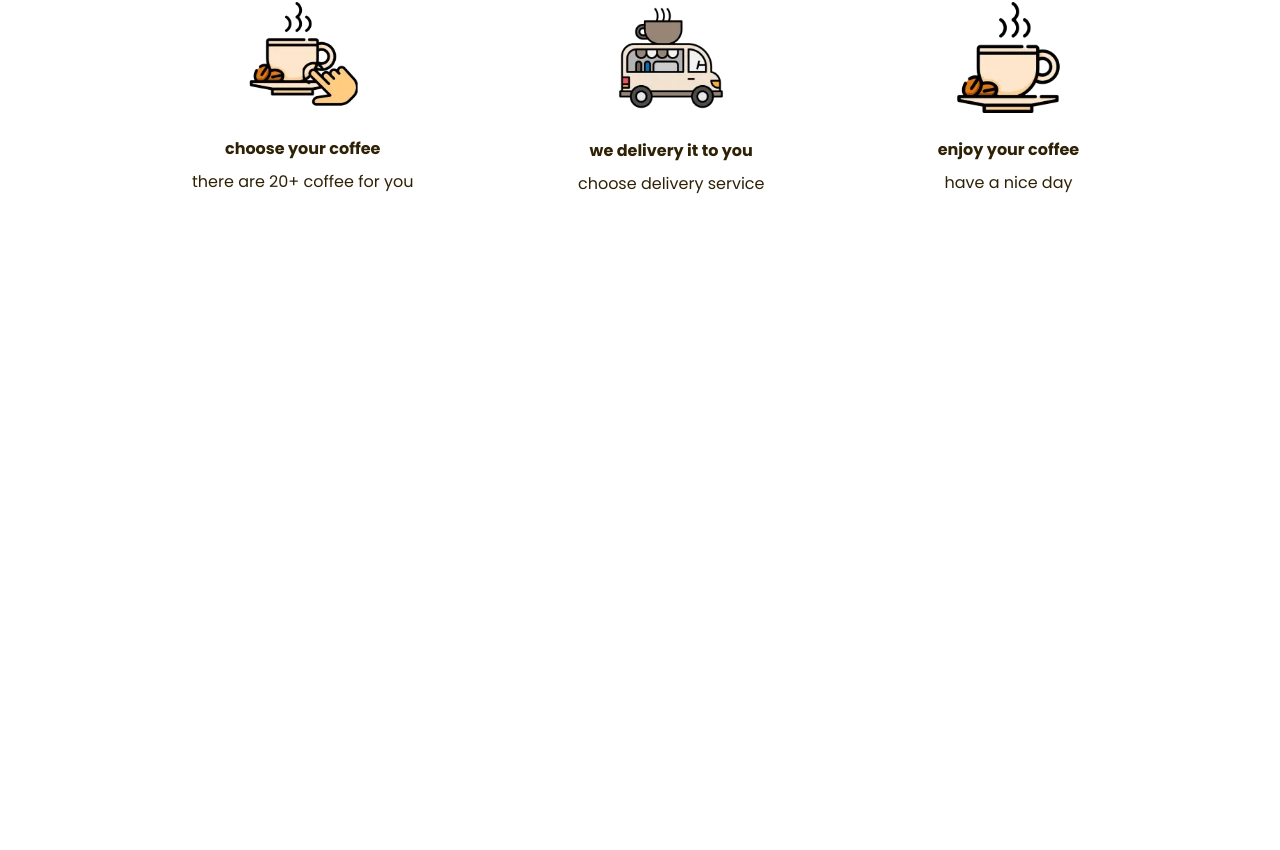
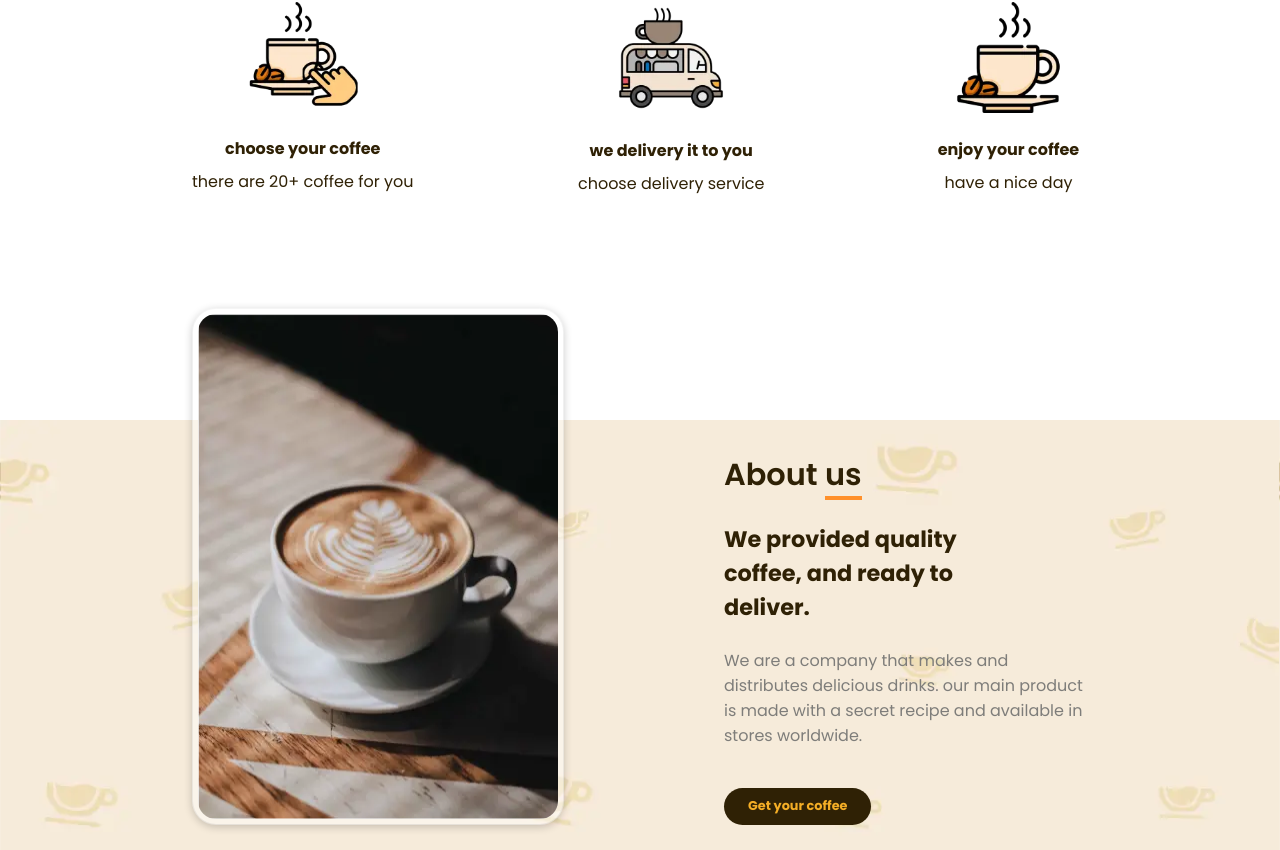
Before and after one commit to mp3846/cafe-street, a React (Create React App) app: page / in a window 1280 px wide. Shown: the part 1334-2184 px from the top of the page. Before the commit the page ends 1530 px from the top, so only its background shows below. Built offline with nearby package versions, Linux system fonts and the light colour scheme.

Commit message:
Add about us

```diff
--- a/src/App.css
+++ b/src/App.css
@@ -22,6 +22,10 @@
 h2 {
 	font-size: 1.9rem;
 	font-weight: 600;
+}
+
+h4 {
+	font-size: 1.4rem;
 }
 
 .cp {
@@ -377,7 +381,7 @@ h2 {
 	padding: 0 8rem;
 }
 
-.delivery-container h2 span{
+.delivery-container h2 span {
 	border-bottom: solid 4px var(--color-first);
 }
 
@@ -411,3 +415,76 @@ h2 {
 	font-weight: bold;
 	margin-top: 1rem;
 }
+
+/*** ABOUT US ***/
+.about-us-container {
+	background-image: url('/src/img/about-us-bg.webp');
+	background-size: contain;
+	box-shadow: 0px 3px 2px 0px rgba(0, 0, 0, 0.3);
+	display: flex;
+	justify-content: center;
+	margin-top: 14rem;
+	padding-top: 33.61%;
+	position: relative;
+	width: 100%;
+}
+
+.about-us-container > div {
+	display: flex;
+	gap: 4rem;
+	position: absolute;
+	top: 0;
+	width: 70%;
+}
+
+.about-us-container img {
+	background: white 0 / cover padding-box;
+	border-radius: 1.5rem;
+	border: solid 0.4rem #ffffff70;
+	box-shadow: 0px 2px 8px rgba(0, 0, 0, 0.2);
+	margin-top: -7rem;
+	position: relative;
+}
+
+.about-us-container img::before {
+	backdrop-filter: blur(2px);
+	border-radius: 10rem;
+	bottom: -0.4rem;
+	content: '';
+	left: -0.4rem;
+	position: absolute;
+	right: -0.4rem;
+	top: -0.4rem;
+	z-index: -1;
+}
+
+.about-content {
+	align-self: center;
+	display: flex;
+	flex-direction: column;
+	gap: 1.5rem;
+	padding: 2rem 0 0 6rem;
+}
+
+.about-content h2 span {
+	border-bottom: solid 4px var(--color-first);
+}
+
+.about-content h4 {
+	width: 80%;
+}
+
+.about-content p {
+	color: #7e7d7a;
+}
+
+.about-cta {
+	background-color: var(--color-second);
+	border-radius: 10rem;
+	color: #f4ae26;
+	font-size: 0.8rem;
+	font-weight: bold;
+	margin-top: 1rem;
+	max-width: max-content;
+	padding: 0.6rem 1.5rem;
+}
--- /dev/null
+++ b/src/components/aboutUs.jsx
@@ -0,0 +1,23 @@
+import { memo } from 'react'
+import about_us from '../img/about_us.webp'
+
+const AboutUs = memo(() => (
+	<div className='about-us-container'>
+		<div>
+			<img className='about-img' src={about_us} alt='about us' />
+			<div className='about-content'>
+				<h2>
+					About <span>us</span>
+				</h2>
+				<h4>We provided quality coffee, and ready to deliver.</h4>
+				<p>
+					We are a company that makes and distributes delicious drinks. our main product
+					is made with a secret recipe and available in stores worldwide.
+				</p>
+				<span className='about-cta'>Get your coffee</span>
+			</div>
+		</div>
+	</div>
+))
+
+export default AboutUs
--- a/src/components/home.jsx
+++ b/src/components/home.jsx
@@ -1,4 +1,5 @@
 import { memo } from 'react'
+import AboutUs from './aboutUs'
 import Delivery from './delivery'
 import Hero from './hero'
 import Popular from './popular'
@@ -8,6 +9,7 @@ const Home = memo(() => (
 		<Hero />
 		<Popular />
 		<Delivery />
+		<AboutUs />
 	</div>
 ))
 
```
Also changed, not shown: src/img/about-us-bg.webp (added), src/img/about_us.webp (added).
